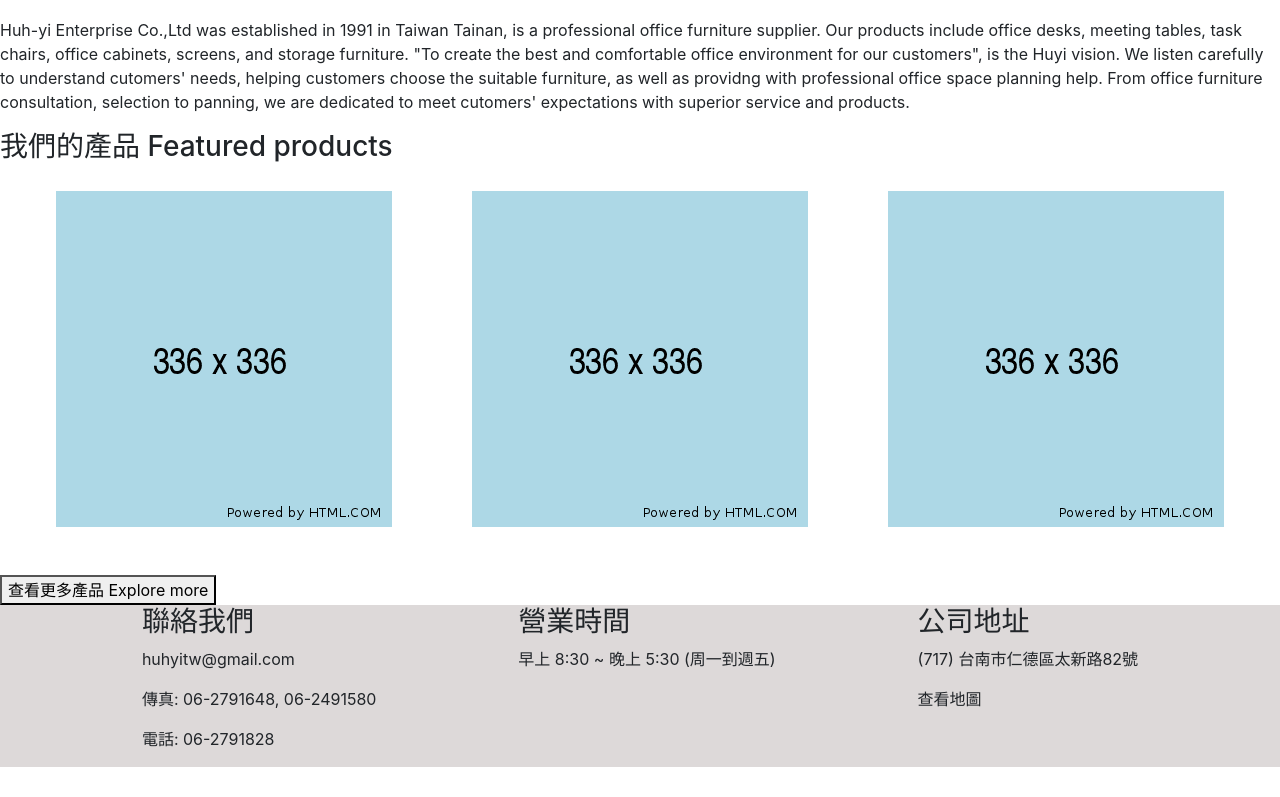
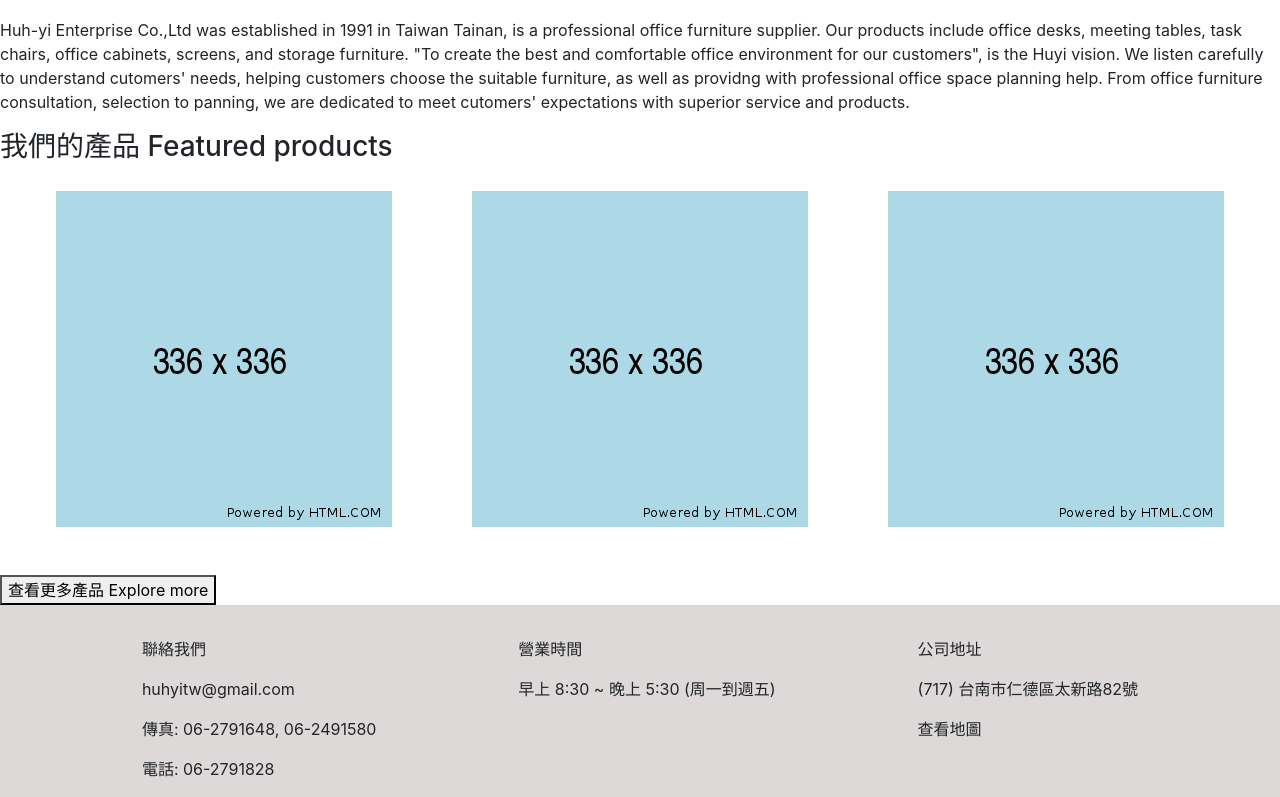
Before and after one commit to hyang77/huhyi-website, a React (Create React App) app: page / in a window 1280 px wide. Shown: the part 2003-2800 px from the top of the page. Before the commit the page ends 2770 px from the top, so only its background shows below. Built offline with nearby package versions, Linux system fonts and the light colour scheme.

Commit message:
add classname

```diff
--- a/src/components/Footer.js
+++ b/src/components/Footer.js
@@ -3,20 +3,20 @@ import React from "react";
 function Footer() {
   return (
     <React.Fragment>
-      <section className="section-container">
+      <section className="footer-section-container">
         <div className="footer-info-container">
-          <div>
-            <h3>聯絡我們</h3>
+          <div className="footer-info-details">
+            <p>聯絡我們</p>
             <p>huhyitw@gmail.com</p>
             <p>傳真: 06-2791648, 06-2491580 </p>
             <p>電話: 06-2791828 </p>
           </div>
-          <div>
-              <h3>營業時間</h3>
+          <div className="footer-info-details">
+              <p>營業時間</p>
               <p>早上 8:30 ~ 晚上 5:30 (周一到週五)</p>
           </div>
-          <div>
-              <h3>公司地址</h3>
+          <div className="footer-info-details">
+              <p>公司地址</p>
               <p>(717) 台南市仁德區太新路82號</p>
               <p>查看地圖</p>
           </div>
```
